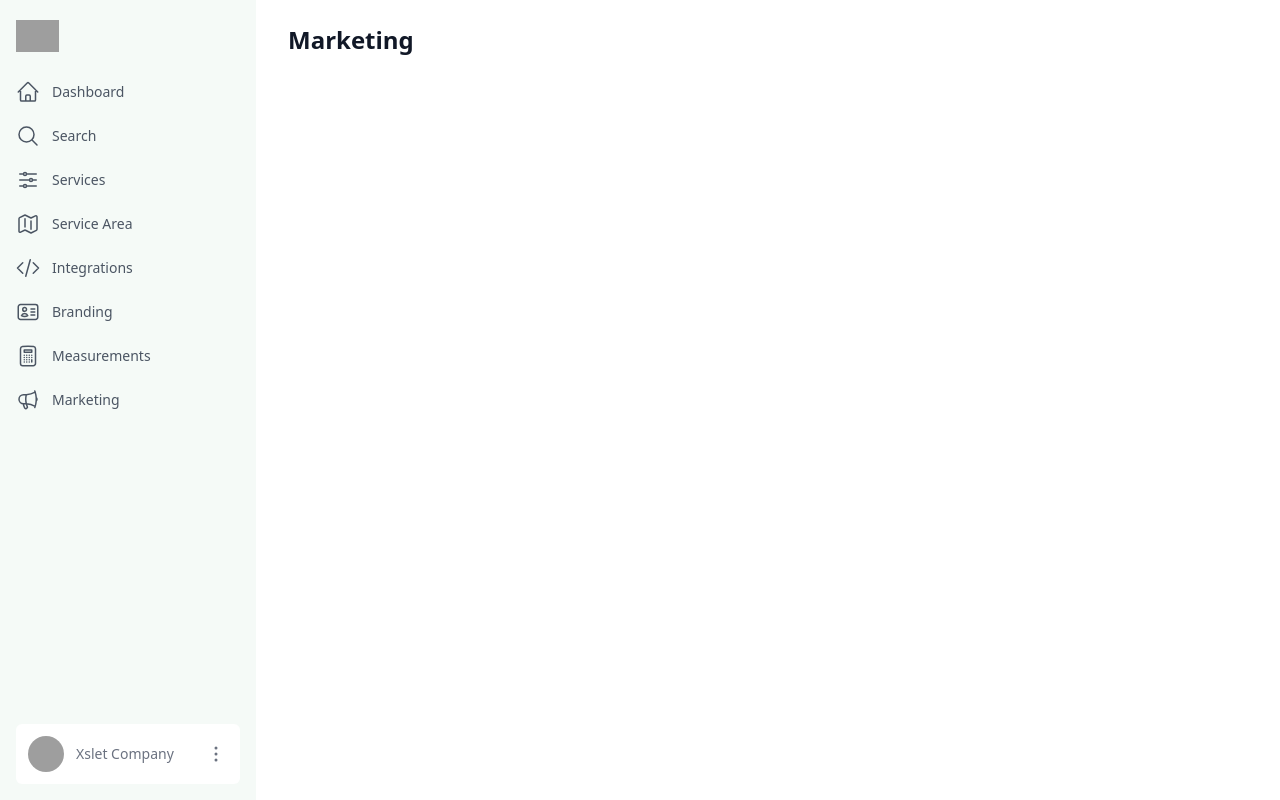
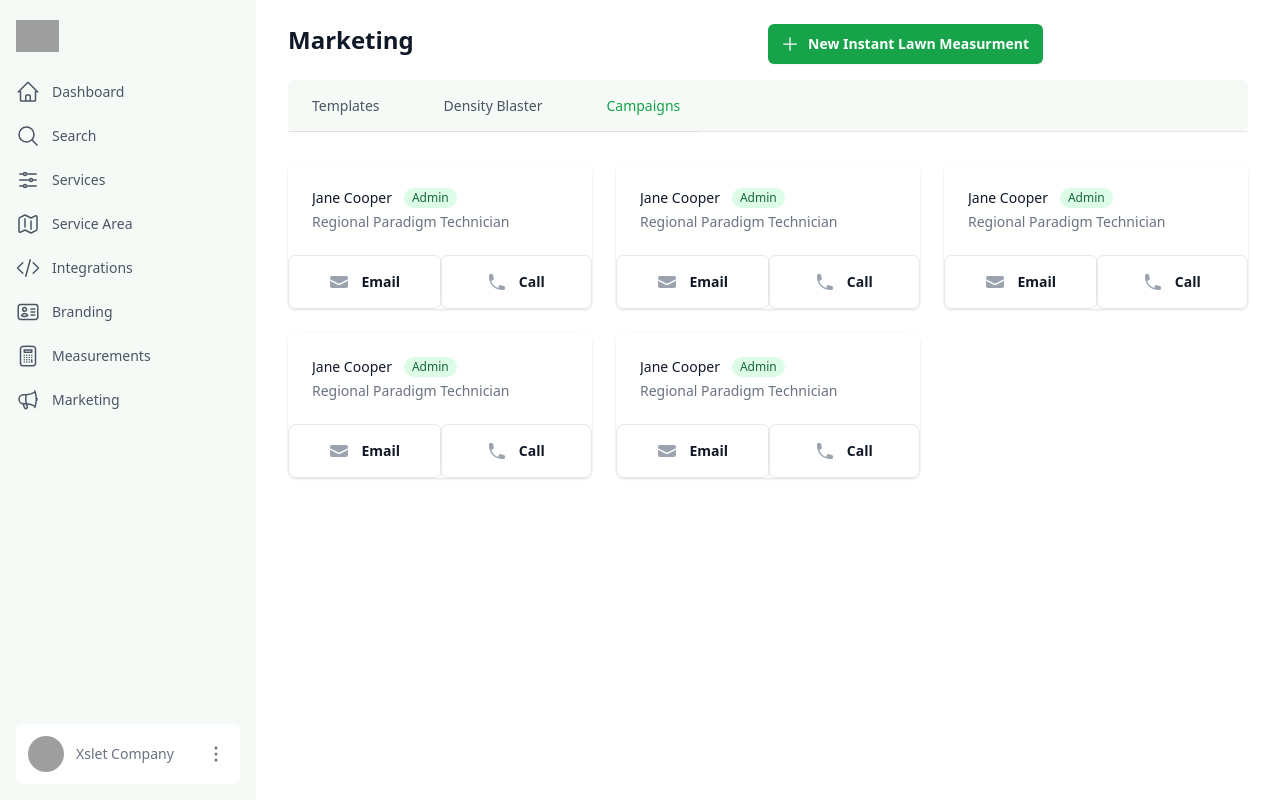
Before and after one commit to takove/figma-designs-deeplawn, a React (Create React App) app: page /marketing in a window 1280 px wide. Built offline with nearby package versions, Linux system fonts and the light colour scheme; grey boxes are pictures that could not be loaded.

Commit message:
added marketing templates and popup to marketing services and measurement

```diff
--- a/src/components/SearchButton.tsx
+++ b/src/components/SearchButton.tsx
@@ -1,10 +1,21 @@
 import React from 'react'
 import {PlusIcon} from '@heroicons/react/24/solid'
 
-export default function SearchButton() {
+type Props = {
+  open?: boolean;
+  setOpen?: any;
+}
+
+export default function SearchButton(props: Props) {
+  const {
+    open,
+    setOpen
+  } = props;
+
   return (
 
     <button
+        onClick={()=>setOpen(!open)}
         type="button"
         className="inline-flex items-center gap-x-2 rounded-md bg-green-600 py-2.5 px-3.5 text-sm font-semibold text-white shadow-sm hover:bg-green-500 focus-visible:outline focus-visible:outline-2 focus-visible:outline-offset-2 focus-visible:outline-green-600"
       >
--- a/src/components/Tabs.tsx
+++ b/src/components/Tabs.tsx
@@ -5,12 +5,19 @@ function classNames(...classes) {
     return classes.filter(Boolean).join(' ')
   }
 
-  const tabs = [
-    { name: 'Orders', href: '#', current: false },
-    { name: 'Leads', href: '#', current: false },
-    { name: 'Measurments', href: '#', current: true },
-  ]
-export default function Tabs() {
+//   const tabs = [
+//     { name: 'Orders', href: '#', current: false },
+//     { name: 'Leads', href: '#', current: false },
+//     { name: 'Measurments', href: '#', current: true },
+//   ]
+export default function Tabs(props: any) {
+    const tabs = props.tabs
+    console.log(tabs)
+    // const tabs = [
+    //     { name: 'Orders', href: '#', current: false },
+    //     { name: 'Leads', href: '#', current: false },
+    //     { name: 'Measurments', href: '#', current: true },
+    //   ]
     return (
         <div className="relative border-b border-gray-200 pb-5 sm:pb-0">
             <div className="md:flex md:items-center md:justify-between"></div>
@@ -27,27 +34,27 @@ export default function Tabs() {
                                 className="px-4 py-2 text-sm font-medium text-gray-600 rounded-l-lg hover:bg-white hover:text-green-500 focus:z-10 focus:ring-2 focus:ring-blue-700 focus:text-green-500"
                                 // defaultValue={tabs.find((tab) => tab.current).name}
                                 >
-                                {tabs.map((tab) => (
-                                    <option key={tab.name}>{tab.name}</option>
+                                {tabs.map((tabs:any) => (
+                                    <option key={tabs.name}>{tabs.name}</option>
                                 ))}
                                 </select>
                             </div>
                             <div className="hidden sm:block">
                             <nav className="-mb-px flex space-x-8">
-                            {tabs.map((tab) => (
+                            {tabs.map((tabs:any) => (
                                 <a
-                                key={tab.name}
-                                href={tab.href}
+                                key={tabs.name}
+                                href={tabs.href}
                                 className={classNames(
-                                    tab.current
+                                    tabs.current
                                     ? 'border-green-500 text-green-600'
                                     : 'border-transparent text-gray-500 hover:border-gray-300 hover:text-gray-700',
                                     'px-4 py-2 text-sm font-medium text-gray-600 rounded-l-lg rounded-r-lg hover:bg-white hover:text-green-500 focus:z-10 focus:text-green-500'
 
                                 )}
-                                aria-current={tab.current ? 'page' : undefined}
+                                aria-current={tabs.current ? 'page' : undefined}
                                 >
-                                {tab.name}
+                                {tabs.name}
                                 </a>
                             ))}
                             </nav>
--- a/src/components/TemplateButton.tsx
+++ b/src/components/TemplateButton.tsx
@@ -1,7 +1,7 @@
 import React from 'react'
 import {PlusIcon} from '@heroicons/react/24/solid'
 
-export default function SearchButton(data) {
+export default function TemplateButton(data) {
   return (
 
     <button
--- /dev/null
+++ b/src/components/Templates.tsx
@@ -0,0 +1,85 @@
+import { EnvelopeIcon, PhoneIcon } from '@heroicons/react/20/solid'
+
+const people = [
+  {
+    name: 'Jane Cooper',
+    title: 'Regional Paradigm Technician',
+    role: 'Admin',
+    email: 'janecooper@example.com',
+    telephone: '+1-202-555-0170',
+  },
+  {
+    name: 'Jane Cooper',
+    title: 'Regional Paradigm Technician',
+    role: 'Admin',
+    email: 'janecooper@example.com',
+    telephone: '+1-202-555-0170',
+  },
+  {
+    name: 'Jane Cooper',
+    title: 'Regional Paradigm Technician',
+    role: 'Admin',
+    email: 'janecooper@example.com',
+    telephone: '+1-202-555-0170',
+  },
+  {
+    name: 'Jane Cooper',
+    title: 'Regional Paradigm Technician',
+    role: 'Admin',
+    email: 'janecooper@example.com',
+    telephone: '+1-202-555-0170',
+  },
+  {
+    name: 'Jane Cooper',
+    title: 'Regional Paradigm Technician',
+    role: 'Admin',
+    email: 'janecooper@example.com',
+    telephone: '+1-202-555-0170',
+  },
+  // More people...
+]
+
+export default function Example() {
+  return (
+    <ul className="py-8 grid grid-cols-1 gap-6 sm:grid-cols-2 lg:grid-cols-3">
+      {people.map((person) => (
+        <li key={person.email} className="col-span-1 rounded-lg bg-white shadow">
+          <div className="flex w-full items-center justify-between space-x-6 p-6">
+            <div className="flex-1 truncate">
+              <div className="flex items-center space-x-3">
+                <h3 className="truncate text-sm font-medium text-gray-900">{person.name}</h3>
+                <span className="inline-block flex-shrink-0 rounded-full bg-green-100 px-2 py-0.5 text-xs font-medium text-green-800">
+                  {person.role}
+                </span>
+              </div>
+              <p className="mt-1 truncate text-sm text-gray-500">{person.title}</p>
+            </div>
+            {/* <img className="h-10 w-10 flex-shrink-0 rounded-full bg-gray-300" src={person.imageUrl} alt="" /> */}
+          </div>
+          <div>
+            <div className="-mt-px flex">
+              <div className="flex w-0 flex-1">
+                <a
+                  href={`mailto:${person.email}`}
+                  className="relative -mr-px inline-flex w-0 flex-1 items-center justify-center gap-x-3 rounded-l-lg rounded-r-lg border py-4 text-sm font-semibold text-gray-900"
+                >
+                  <EnvelopeIcon className="h-5 w-5 text-gray-400" aria-hidden="true" />
+                  Email
+                </a>
+              </div>
+              <div className="-ml-px flex w-0 flex-1">
+                <a
+                  href={`tel:${person.telephone}`}
+                  className="relative inline-flex w-0 flex-1 items-center justify-center gap-x-3 rounded-l-lg rounded-r-lg border  py-4 text-sm font-semibold text-gray-900"
+                >
+                  <PhoneIcon className="h-5 w-5 text-gray-400" aria-hidden="true" />
+                  Call
+                </a>
+              </div>
+            </div>
+          </div>
+        </li>
+      ))}
+    </ul>
+  )
+}
--- a/src/pages/Marketing.tsx
+++ b/src/pages/Marketing.tsx
@@ -1,20 +1,39 @@
-import React from 'react';
+import React, { useState } from 'react';
 import SideNavBar from '../components/SideNavBar';
+import Templates from '../components/Templates';
+import SearchButton from '../components/SearchButton';
+import Tabs from '../components/Tabs';
+import MarketingPopup from '../components/MarketingPopup';
 
 export default function Marketing () {
-    const marketing = (
+  const [open, setOpen] = useState(false)
+  const tabs = [
+    { name: 'Templates', href: '#', current: false },
+    { name: 'Density Blaster', href: '#', current: false },
+    { name: 'Campaigns', href: '#', current: true },
+  ]
+  const marketing = (
         <div>
           <main className="flex-1">
             <div className="py-6">
-              <div className=" max-w-full px-4 sm:px-6 lg:px-8">
+              <div className=" max-w-full px-4 sm:px-6 lg:px-8 grid grid-cols-2">
                 <h1 className="text-2xl font-bold text-gray-900">Marketing</h1>
+                <div className="justify-end">
+                  <SearchButton
+                  open={open}
+                  setOpen={setOpen}
+                  />
+                </div>
               </div>
               <div className=" max-w-full px-4 sm:px-6 lg:px-8">
                 {/* Replace with your content */}
-
-
-
-                {/* End Replace */}
+                <Tabs tabs={tabs}/>
+                <Templates/>
+                <MarketingPopup
+                open={open}
+                setOpen={setOpen}
+                />
+               {/* End Replace */}
               </div>
             </div>
           </main>
--- a/src/pages/Measurements.tsx
+++ b/src/pages/Measurements.tsx
@@ -1,12 +1,18 @@
-import React from 'react';
+import React, { useState } from 'react';
 import SideNavBar from '../components/SideNavBar';
 import SearchBar from "../components/SearchBar";
 import SearchButton from "../components/SearchButton";
 import TableBody from "../components/TableBody";
 import Tabs from "../components/Tabs";
-
+import MarketingPopup from '../components/MarketingPopup';
 
 export default function Measurements() {
+  const [open, setOpen] = useState(false)
+  const tabs = [
+    { name: 'Orders', href: '#', current: false },
+    { name: 'Leads', href: '#', current: false },
+    { name: 'Measurments', href: '#', current: true },
+  ]
   const table = [
     {address:"2124 S St Marys St, Siou...", ownersName:"Joel Northup", date:"24th Apr 2022", amountPaid:"$2399", type:"Estimate sent"},
     {address:"2124 S St Marys St, Siou...", ownersName:"Joel Northup", date:"24th Apr 2022", amountPaid:"$2399", type:"Estimate sent"},
@@ -33,15 +39,21 @@ export default function Measurements() {
               <div className=" max-w-full px-4 sm:px-6 lg:px-8 grid grid-cols-2">
                 <h1 className="text-2xl flex font-bold text-gray-900">Measurements</h1>
                 <div className="justify-end">
-                  <SearchButton/>
+                  <SearchButton
+                   open={open}
+                   setOpen={setOpen}
+                   />
                 </div>
               </div>
               <div className=" max-w-full px-4 sm:px-6 lg:px-8">
                 {/* Replace with your content */}
-                <Tabs/>
+                <Tabs tabs={tabs}/>
                 <SearchBar/>
                 <TableBody table={table}/>
-                {/* </Tabs> */}
+                <MarketingPopup
+                open={open}
+                setOpen={setOpen}
+                />
                 {/* End Replace */}
               </div>
             </div>
--- a/src/pages/Services.tsx
+++ b/src/pages/Services.tsx
@@ -1,11 +1,19 @@
-import React from 'react';
+import React, {useState} from 'react';
 import SideNavBar from '../components/SideNavBar';
 import SearchBar from "../components/SearchBar";
-import TemplateButton from "../components/TemplateButton";
+// import TemplateButton from "../components/TemplateButton";
+import SearchButton from "../components/SearchButton";
 import Tabs from "../components/Tabs";
+import MarketingPopup from '../components/MarketingPopup';
 
 export default function Services () {
-    const services = (
+  const [open, setOpen] = useState(false)
+  const tabs = [
+    { name: 'Services', href: '#', current: false },
+    { name: 'Packages', href: '#', current: false },
+    { name: 'Discounts', href: '#', current: true },
+  ]
+  const services = (
         <div>
           <main className="flex-1">
             <div className="py-6">
@@ -15,9 +23,17 @@ export default function Services () {
               <div className=" max-w-full px-4 sm:px-6 lg:px-8">
                 {/* Replace with your content */}
 
-                <Tabs/>
+                <Tabs tabs={tabs}/>
                 <SearchBar/>
-                <TemplateButton />
+                {/* <TemplateButton /> */}
+                <SearchButton
+                open={open}
+                setOpen={setOpen}
+                />
+                <MarketingPopup
+                open={open}
+                setOpen={setOpen}
+                />
                 {/* End Replace */}
               </div>
             </div>
```
Also changed, not shown: src/components/MarketingPopup.tsx (+7 -4 lines).
